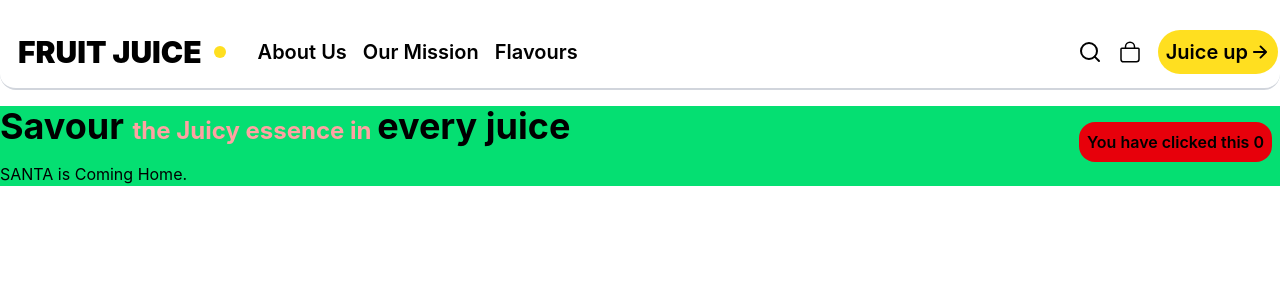
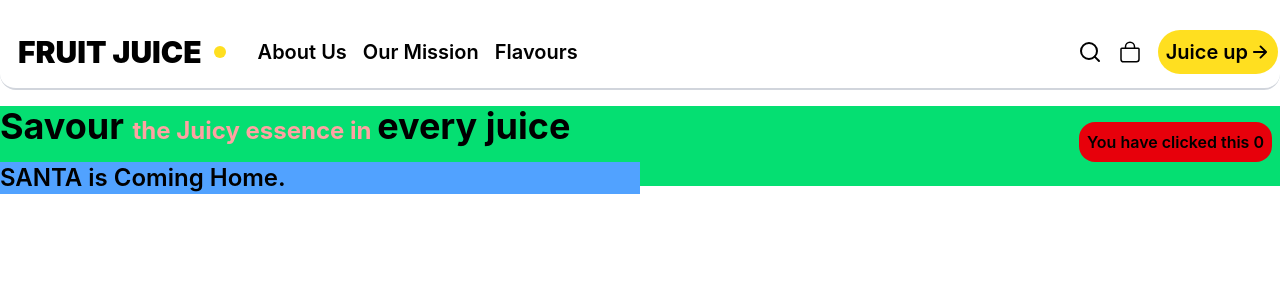
Before and after one commit to Developerfiyin/React-js-project, a React (Vite) app: page / in a window 1280 px wide. Shown: the top 300 px of the page. Built offline with nearby package versions, Linux system fonts and the light colour scheme.

Commit message:
Updated Header.jsx

```diff
--- a/src/Components/Header.jsx
+++ b/src/Components/Header.jsx
@@ -3,15 +3,18 @@ import Navbar from './Navbar'
 const Header = () => {
 
   const [count, setCount] = useState(0);
-const [search, setSearch] = useState([{
+  const [fruit, setFruit] = useState([{
       id:1,name: "Apple"},
-
       { id: 2, name: "Banana"},
       {id: 3, name:"Orange"},
      {id: 4, name:"Grapes"},
       {id:5, name:"Mango"},
        {id: 6, name: "Pineapple"},
      {id:7, name: "Watermelon"}]);
+
+       const [newFruit, setNewFruit] = useState("");
+
+
 
  function searchInput() {
    setCount(...search, [])
@@ -33,13 +36,11 @@ const [search, setSearch] = useState([{
                   <h2 className='text-4xl font-bold text-black'> Savour <span className='text-red-300 text-2xl'>the Juicy essence in </span>every juice </h2>
                 <button className='p-2 items-center font-semibold justify-center bg-red-600 rounded-2xl mt-4 mx-2 hover:bg-red-500 ' onClick={increaseCount}> You have clicked this {count} </button>
                    </div>
-                   <div className='' >
+                   <div className=' bg-blue-400 w-1/2 '  >
 
-                   <h1>SANTA is Coming Home. </h1>
+                   <h1 className=' text-2xl font-semibold '>SANTA is Coming Home.</h1>
 
                    </div>
-
-
 
         </div>
         </div>
```
Lines whose indentation alone changed are shown as unchanged.
